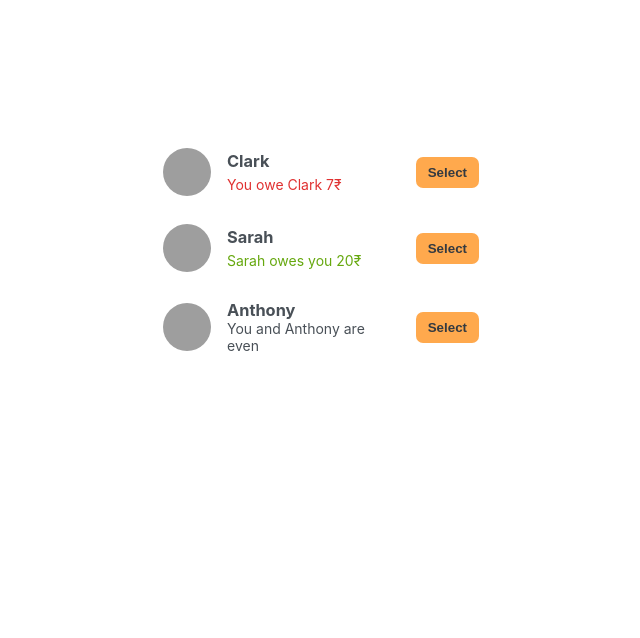
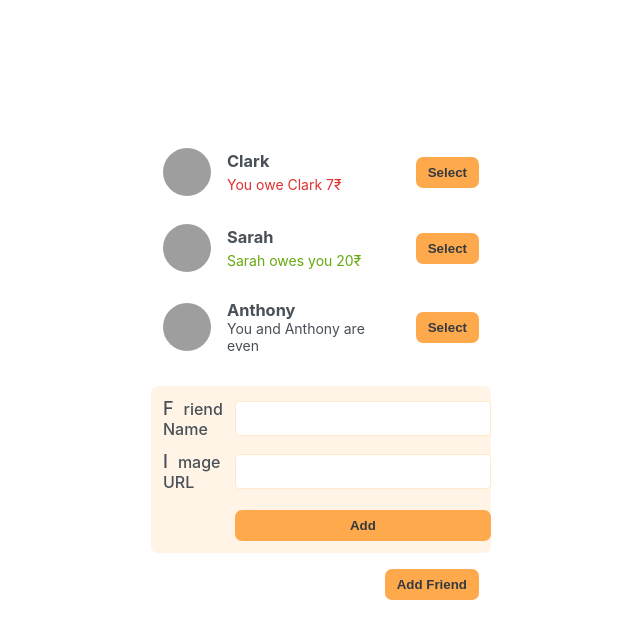
Before and after one commit to iamharshtambe/meal-math, a React (Vite) app: page / in a window 1280 px wide. Shown: the top 638 px of the page, without its empty margins (79-719 px from the left). Built offline with nearby package versions, Linux system fonts and the light colour scheme; grey boxes are pictures that could not be loaded.

Commit message:
built FormAddFriend component

```diff
--- a/src/components/App.jsx
+++ b/src/components/App.jsx
@@ -1,6 +1,6 @@
 import '../index.css';
 
-export const initialFriends = [
+const initialFriends = [
    {
       id: 118836,
       name: 'Clark',
@@ -26,6 +26,8 @@
       <div className="app">
          <div className="sidebar">
             <FriendsList />
+            <FormAddFriend />
+            <Button>Add Friend</Button>
          </div>
       </div>
    );
@@ -62,7 +64,27 @@
 
          {friend.balance === 0 && <p>You and {friend.name} are even</p>}
 
-         <button className="button">Select</button>
+         <Button>Select</Button>
+
+         {/* form-add-friend */}
       </li>
    );
 }
+
+function Button({ children }) {
+   return <button className="button">{children}</button>;
+}
+
+function FormAddFriend() {
+   return (
+      <form className="form-add-friend">
+         <label>Friend Name</label>
+         <input type="text" />
+
+         <label>Image URL</label>
+         <input type="text" />
+
+         <Button>Add</Button>
+      </form>
+   );
+}
--- a/src/index.css
+++ b/src/index.css
@@ -133,7 +133,7 @@
 
 label::first-letter {
    display: inline-block;
-   margin-right: 4px;
+   margin-right: 10px;
    font-size: 1.8rem;
 }
 
```
